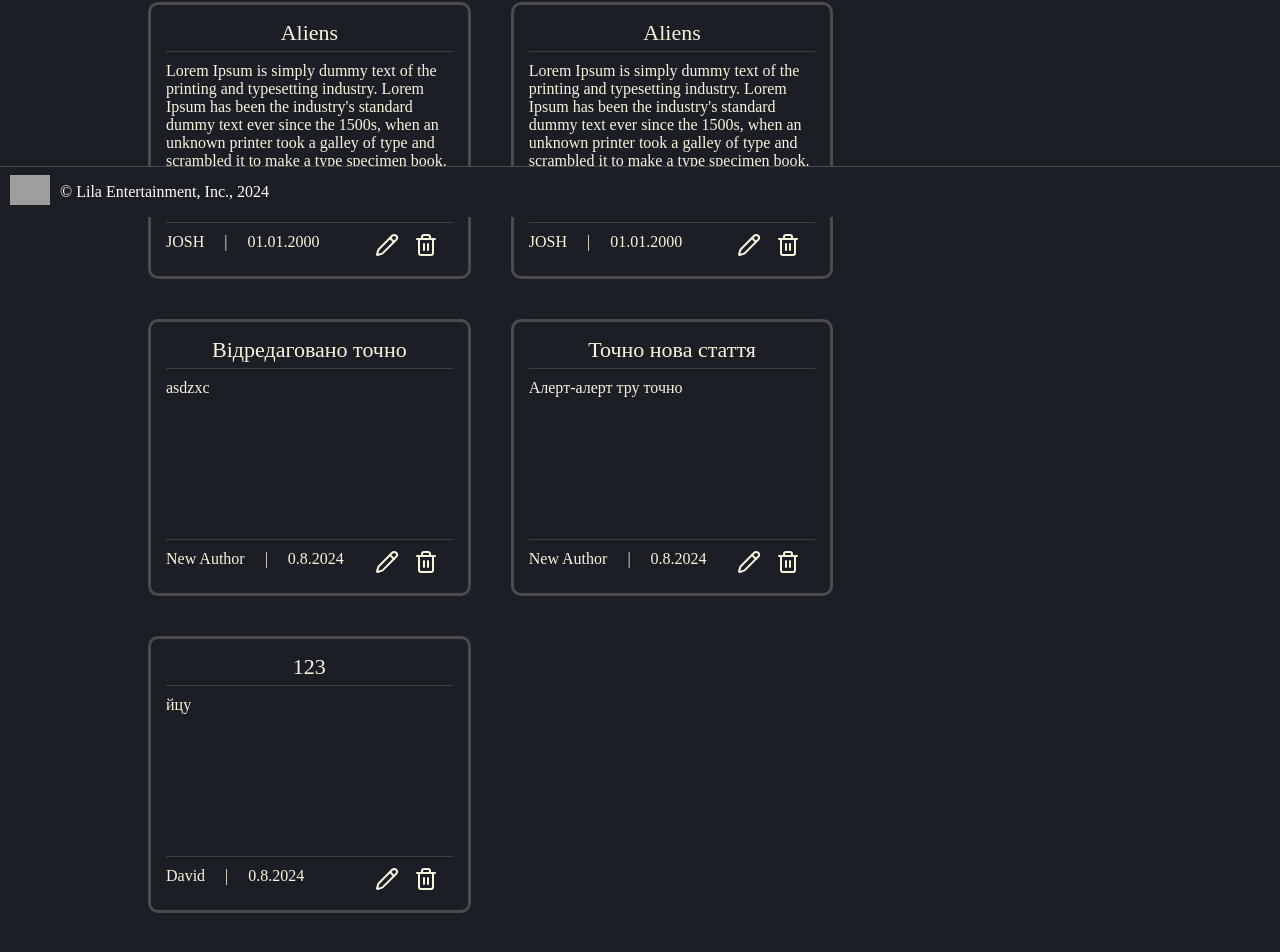
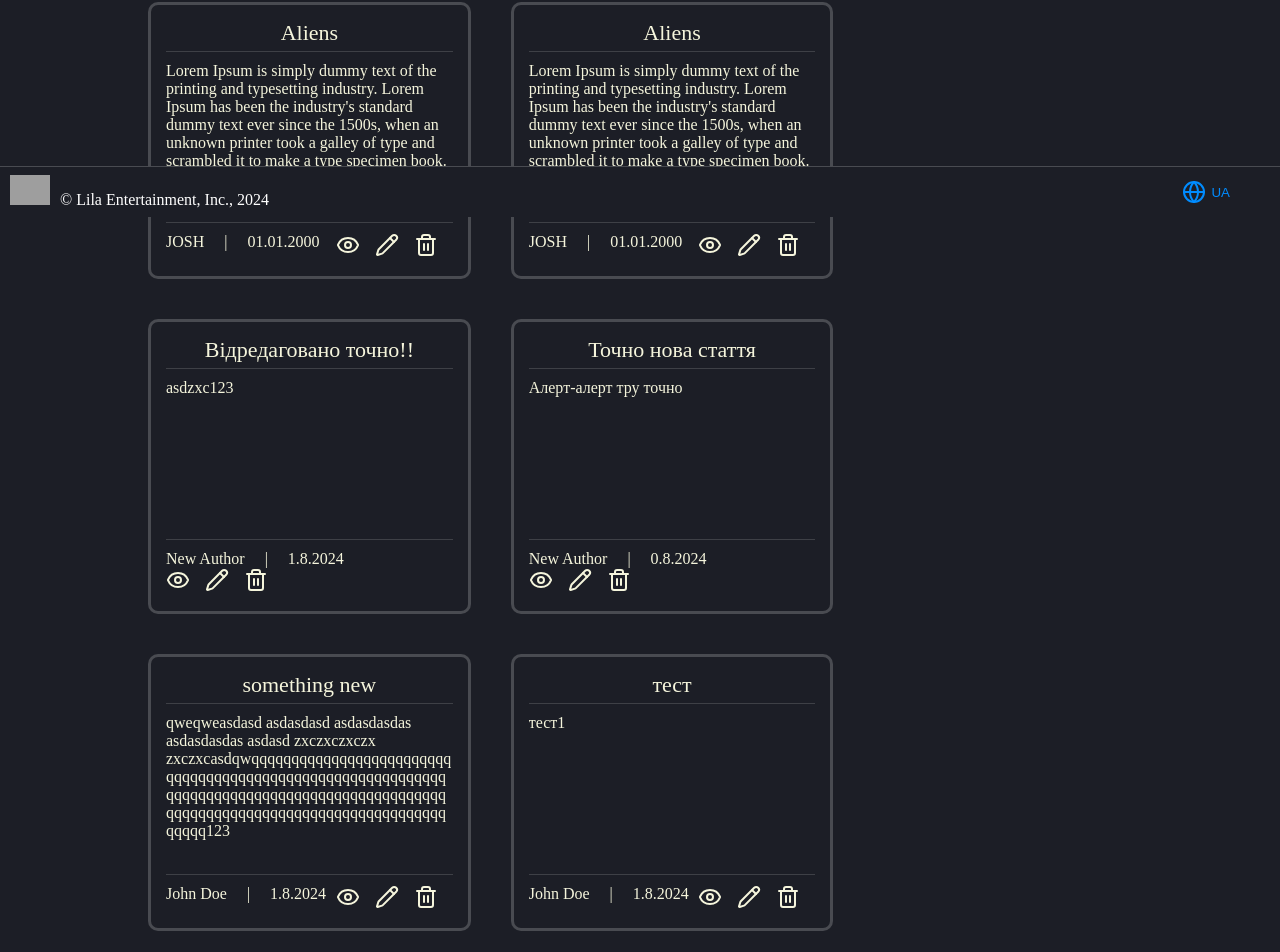
Before and after one commit to EXDIN/myprojet, a React (Vite) app: page /articles in a window 1280 px wide. Shown: the part 583-1535 px from the top of the page. Built offline with nearby package versions, Linux system fonts and the light colour scheme; data requests are answered from the project's data file; grey boxes are pictures that could not be loaded.

Commit message:
add viewWindow for articles and decorate + add button of change language

```diff
--- a/db.json
+++ b/db.json
@@ -53,10 +53,10 @@
     },
     {
       "id": "10",
-      "title": "Відредаговано точно",
-      "body": "asdzxc",
+      "title": "Відредаговано точно!!",
+      "body": "asdzxc123",
       "author": "New Author",
-      "date": "0.8.2024"
+      "date": "1.8.2024"
     },
     {
       "id": "11",
@@ -66,11 +66,18 @@
       "date": "0.8.2024"
     },
     {
-      "id": "12",
-      "title": "123",
-      "body": "йцу",
-      "author": "David",
-      "date": "0.8.2024"
+      "id": "13",
+      "title": "something new",
+      "body": "qweqweasdasd\nasdasdasd\nasdasdasdas\nasdasdasdas\nasdasd\nzxczxczxczx\nzxczxcasdqwqqqqqqqqqqqqqqqqqqqqqqqqqqqqqqqqqqqqqqqqqqqqqqqqqqqqqqqqqqqqqqqqqqqqqqqqqqqqqqqqqqqqqqqqqqqqqqqqqqqqqqqqqqqqqqqqqqqqqqqqqqqqqqqqqqqqqqq123\n",
+      "author": "John Doe",
+      "date": "1.8.2024"
+    },
+    {
+      "id": "14",
+      "title": "тест",
+      "body": "тест1",
+      "author": "John Doe",
+      "date": "1.8.2024"
     }
   ]
 }
--- a/src/articlespage/AddArticle/AddArticle.tsx
+++ b/src/articlespage/AddArticle/AddArticle.tsx
@@ -1,9 +1,10 @@
-import { useEffect, useState } from "react"
+import { useContext, useEffect, useState } from "react"
 import style from "./addArticle.module.css"
 import ModalComponent from "../../components/ModalComponent/ModalCompont"
 import { myLocalArticles } from "../../components/urls"
 import { TypeBodyArticles } from "../../typesAndInterfaces"
 import { getCurrentDate } from "../../components/common"
+import { UserDataContext } from "../../components/context/AuthContext"
 
 const emptyArticles: TypeBodyArticles = {
     "id": "",
@@ -16,12 +17,13 @@ const emptyArticles: TypeBodyArticles = {
 export default function AddArticle() {
   const [ modalActive, setModalActive ] = useState(false)
   const [ data, setData ] = useState<TypeBodyArticles>(emptyArticles)
+  const context = useContext(UserDataContext)
+  const { user } = context
 
-  // TODO Додати Автора з логіну та коректний id
   useEffect(() => {
     const addArtToData = async () => {
       const maxNum = await getMaxId()
-      await setData({...data, id: String( maxNum + 1), date: String(getCurrentDate()), author: "David"})
+      await setData({...data, id: String( maxNum + 1), date: String(getCurrentDate()), author: user.name})
     }
 
     addArtToData()
--- a/src/articlespage/article/Article.module.css
+++ b/src/articlespage/article/Article.module.css
@@ -24,6 +24,7 @@
     text-align: start;
     height: 150px;
     overflow: hidden;
+    word-wrap: break-word;
 }
 
 .articleFooter {
--- a/src/articlespage/article/Article.tsx
+++ b/src/articlespage/article/Article.tsx
@@ -1,8 +1,9 @@
-import { Pencil, Trash2 } from "lucide-react";
+import { Eye, Pencil, Trash2 } from "lucide-react";
 import { TypeBodyArticles } from "../../typesAndInterfaces";
 import style from "./Article.module.css"
 import { useState } from "react";
-import EditWindow from "../EditWindow/EditWindow";
+import EditWindow from "./EditWindow/EditWindow";
+import ViewWindow from "./ViewWindow/ViewWindow";
 
 
 type TypeArticle = {
@@ -13,9 +14,14 @@ type TypeArticle = {
 
 export default function Article({article, onDelete, updateArticle}: TypeArticle) {
   const [ modalActive, setModalActive ] = useState(false)
+  const [ modalWindowActive, setModalWindowActive ] = useState(false)
 
   const openEdit = () => {
     setModalActive(true)
+  }
+
+  const openView = () => {
+    setModalWindowActive(true)
   }
 
   return (
@@ -30,12 +36,14 @@ export default function Article({article, onDelete, updateArticle}: TypeArticle)
             <text>{article.date}</text>
           </div>
           <div>
+            <button className={style.button} onClick={openView}><Eye /></button>
             <button className={style.button} onClick={openEdit}><Pencil /></button>
             <button className={style.button} onClick={() => onDelete(article.id)}><Trash2 /></button>
           </div>
         </div>
       </div>
-    {<EditWindow article={article} updateArticle={updateArticle} modalActive={modalActive} setModalActive={setModalActive}></EditWindow>}
+      {<ViewWindow article={article} modalWindowActive={modalWindowActive} setModalWindowActive={setModalWindowActive}></ViewWindow>}
+      {<EditWindow article={article} updateArticle={updateArticle} modalActive={modalActive} setModalActive={setModalActive}></EditWindow>}
     </>
   )
 }
--- a/src/articlespage/EditWindow/EditWindow.tsx
+++ b/src/articlespage/article/EditWindow/EditWindow.tsx
@@ -1,8 +1,10 @@
-import { useState } from "react"
-import ModalComponent from "../../components/ModalComponent/ModalCompont"
-import { TypeBodyArticles } from "../../typesAndInterfaces"
+import { useContext, useState } from "react"
 import style from "./editwindow.module.css"
-import { getCurrentDate } from "../../components/common"
+import { TypeBodyArticles } from "../../../typesAndInterfaces"
+import { getCurrentDate } from "../../../components/common"
+import ModalComponent from "../../../components/ModalComponent/ModalCompont"
+import { UserDataContext } from "../../../components/context/AuthContext"
+
 
 
 type TypeArticle = {
@@ -14,9 +16,11 @@ type TypeArticle = {
 
 export default function EditWindow({article, modalActive, setModalActive, updateArticle}: TypeArticle) {
   const [ data, setData ] = useState<TypeBodyArticles>(article)
+  const context = useContext(UserDataContext)
+  const { user } = context
 
   const onLocalUpdate = () => {
-    const newData = {...data, date: getCurrentDate(), author: "New Author"}
+    const newData = {...data, date: getCurrentDate(), author: user.name}
     setData(newData)
     updateArticle(newData)
   }
--- /dev/null
+++ b/src/articlespage/article/ViewWindow/ViewWindow.tsx
@@ -0,0 +1,27 @@
+import ModalComponent from "../../../components/ModalComponent/ModalCompont"
+import { TypeBodyArticles } from "../../../typesAndInterfaces"
+import style from "./viewwindow.module.css"
+
+
+type TypeArticle = {
+    article: TypeBodyArticles,
+    modalWindowActive: boolean,
+    setModalWindowActive: (arg0: boolean) => void
+}
+
+export default function ViewWindow({article, modalWindowActive, setModalWindowActive}: TypeArticle) {
+
+    return (
+        <>
+          {modalWindowActive
+          ?
+          <ModalComponent active={modalWindowActive} setActive={setModalWindowActive}>
+            <div className={style.form}>
+                <div className={style.titleName}>{article.title}</div>
+                <div className={style.titleBody}>{article.body}</div>
+            </div>
+          </ModalComponent>
+          : null}
+        </>
+    )
+}
--- /dev/null
+++ b/src/articlespage/article/ViewWindow/viewwindow.module.css
@@ -0,0 +1,38 @@
+
+.form {
+    width: 100%;
+    height: 100%;
+    padding: 0;
+    display: flex;
+    flex-direction: column;
+    flex-wrap: wrap;
+    justify-content: center; /* Горизонтальне вирівнювання */
+    align-items: center;
+}
+
+.titleName {
+    width: 50%;
+    height: 10%;
+    background-color: beige;
+    border-radius: 20px;
+    padding: 5px 15px;
+    border: 5px solid #1c1e26;
+    font-size: 50px;
+    color: #1c1e26;
+    margin-bottom: 20px;
+}
+
+.titleBody {
+    width: 95%;
+    height: 80%;
+    background-color: beige;
+    font-size: 50px;
+    color: #1c1e26;
+    resize: none;
+    border-radius: 20px;
+    border: 5px solid #1c1e26;
+    padding: 5px 15px;
+    overflow: auto;
+    text-align: start;
+    word-wrap: break-word;
+}
--- a/src/components/common.ts
+++ b/src/components/common.ts
@@ -1,3 +1,19 @@
 export function getCurrentDate() {
     return new Date().getDay()+"."+new Date().getMonth()+"."+new Date().getFullYear()
 }
+
+
+export enum LANGUAGE {
+    "UA",
+    "EN"
+}
+
+
+export function lang(stingUA: string, stringUK: string) {
+    const currLanguage = Number(localStorage.getItem('userLanguage')) || LANGUAGE.UA;
+    if (currLanguage == null || LANGUAGE[0] === LANGUAGE[currLanguage]) {
+        return String(stingUA);
+    } else {
+        return String(stringUK);
+    }
+}
--- a/src/components/footer/Footer.tsx
+++ b/src/components/footer/Footer.tsx
@@ -1,15 +1,46 @@
-import styles from "./footer.module.css"
+import style from "./footer.module.css"
 import linkdn from "../../image/linkedin.png"
 import { myLinkd } from "../urls"
+import { Globe } from "lucide-react"
+import { useEffect, useState } from "react"
+import { LANGUAGE } from "../common"
+import { useLocation, useNavigate } from "react-router-dom"
 
 
 export default function Footer() {
+  const [ language, setLanguage ] = useState<number>(LANGUAGE.UA)
+  const navigate = useNavigate();
+  const location = useLocation();
+
+  useEffect(() => {
+    const currLanguage = Number(localStorage.getItem('userLanguage'));
+    if (currLanguage) {
+      setLanguage(currLanguage)
+    } else {
+      localStorage.setItem('userLanguage', JSON.stringify(LANGUAGE.UA));
+    }
+  }, [style.language])
+
+  const changeLanguage = () => {
+    let newLanguage = LANGUAGE.UA
+    if (language === LANGUAGE.UA) {
+      newLanguage = LANGUAGE.EN
+    }
+    setLanguage(newLanguage)
+    localStorage.setItem('userLanguage', JSON.stringify(newLanguage));
+    // window.location.reload();
+    navigate("/")
+  }
+
   return (
-    <div className={styles.footer}>
-      <a href={myLinkd}>
-        <img src={linkdn} className={styles.linked}/>
-      </a>
-      <text>© Lila Entertainment, Inc., 2024</text>
+    <div className={style.footer}>
+      <div>
+        <a href={myLinkd}>
+          <img src={linkdn} className={style.linked}/>
+        </a>
+        <text>© Lila Entertainment, Inc., 2024</text>
+      </div>
+      <button className={style.language} onClick={changeLanguage}><Globe className={style.ikon}></Globe>{LANGUAGE[language]}</button>
     </div>
   )
 }
--- a/src/components/footer/footer.module.css
+++ b/src/components/footer/footer.module.css
@@ -10,9 +10,24 @@
     border-top: 1px solid rgba(255, 255, 255, 0.2);
     color: #fff;
     margin-top: 100px;
+    justify-content: space-between;
 }
 
 .linked {
     height: 30px;
     margin: 0px 10px;
 }
+
+.language {
+    display: flex;
+    color: beige;
+    cursor: pointer;
+    border: none;
+    margin-right: 50px;
+    align-items: center;
+    color:rgb(0, 140, 255)
+}
+
+.ikon {
+    margin-right: 5px;
+}
--- a/src/components/header/Header.tsx
+++ b/src/components/header/Header.tsx
@@ -2,6 +2,7 @@ import { Link } from 'react-router-dom';
 import styles from "./header.module.css"
 import { useContext } from 'react';
 import { UserDataContext } from '../context/AuthContext';
+import { lang } from '../common';
 
 
 export default function Header () {
@@ -21,8 +22,8 @@ export default function Header () {
           user.isAuth
           ?
           <>
-          <Link className={styles.button} to="/articles">Статті</Link>
-          <Link className={styles.button} to="/comments">Коментарі</Link>
+          <Link className={styles.button} to="/articles">{lang("Статті", "Articles")}</Link>
+          <Link className={styles.button} to="/comments">{lang("Коментарі", "Comments")}</Link>
           </>
           :
           null
```
Also changed, not shown: src/articlespage/article/EditWindow/editwindow.module.css (renamed from src/articlespage/EditWindow/editwindow.module.css), 1 other file (tests, documents, lock files or other folders).
